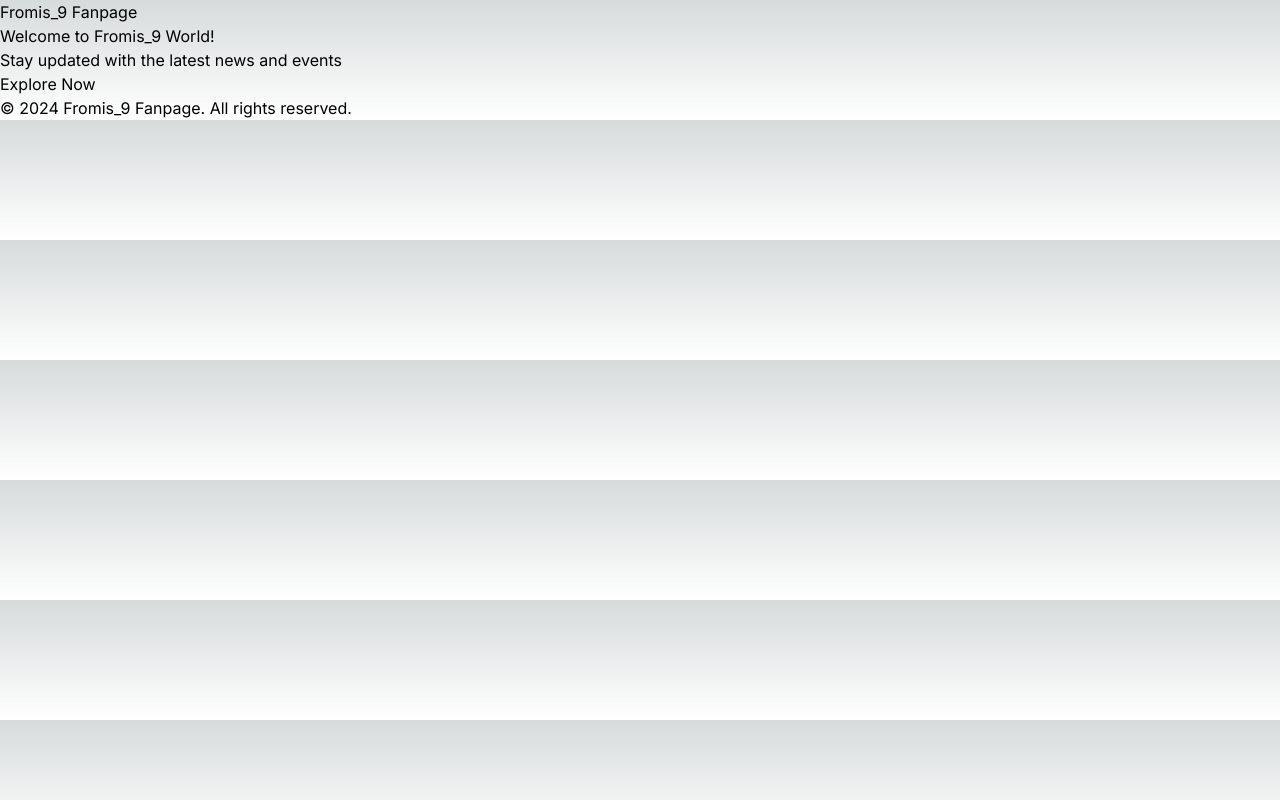
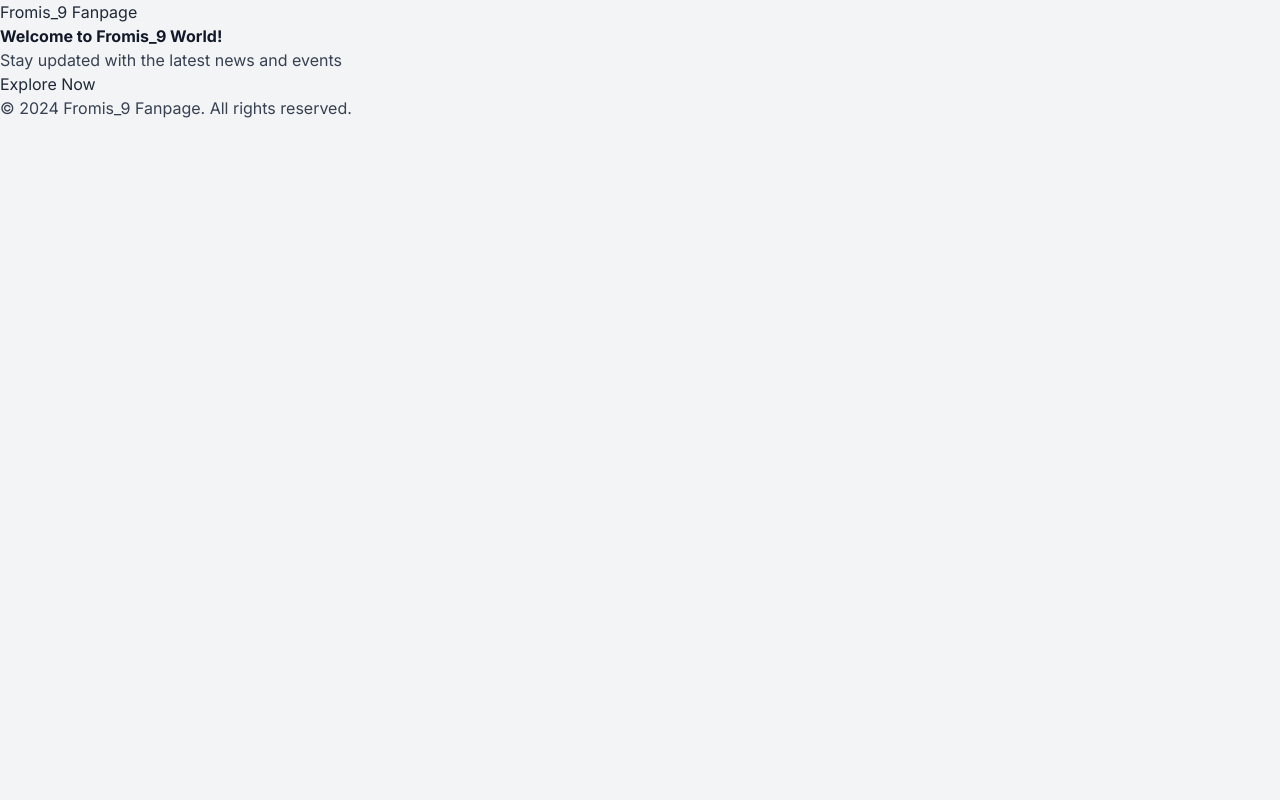
Before and after one commit to RosieOh/FromisHait-, a Next.js app: page / in a window 1280 px wide. Built offline with nearby package versions, Linux system fonts and the light colour scheme.

Commit message:
STYLE | 기본 배경 디자인 추가

```diff
--- a/app/globals.css
+++ b/app/globals.css
@@ -1,33 +1,20 @@
+/* styles/globals.css */
 @tailwind base;
 @tailwind components;
 @tailwind utilities;
 
-:root {
-  --foreground-rgb: 0, 0, 0;
-  --background-start-rgb: 214, 219, 220;
-  --background-end-rgb: 255, 255, 255;
+body {
+  @apply bg-gray-100 text-gray-800;
 }
 
-@media (prefers-color-scheme: dark) {
-  :root {
-    --foreground-rgb: 255, 255, 255;
-    --background-start-rgb: 0, 0, 0;
-    --background-end-rgb: 0, 0, 0;
-  }
+h1, h2, h3, h4, h5, h6 {
+  @apply font-bold text-gray-900;
 }
 
-body {
-  color: rgb(var(--foreground-rgb));
-  background: linear-gradient(
-      to bottom,
-      transparent,
-      rgb(var(--background-end-rgb))
-    )
-    rgb(var(--background-start-rgb));
+p {
+  @apply text-gray-700;
 }
 
-@layer utilities {
-  .text-balance {
-    text-wrap: balance;
-  }
+a {
+  @apply text-pink-500 hover:underline;
 }
```
